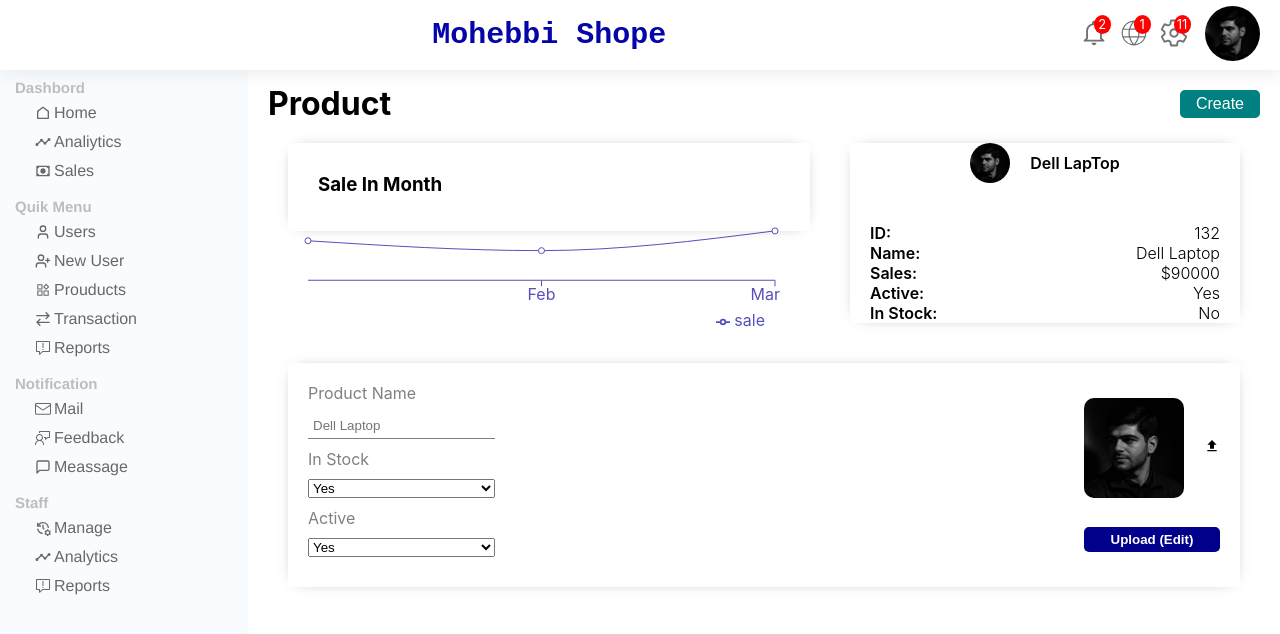
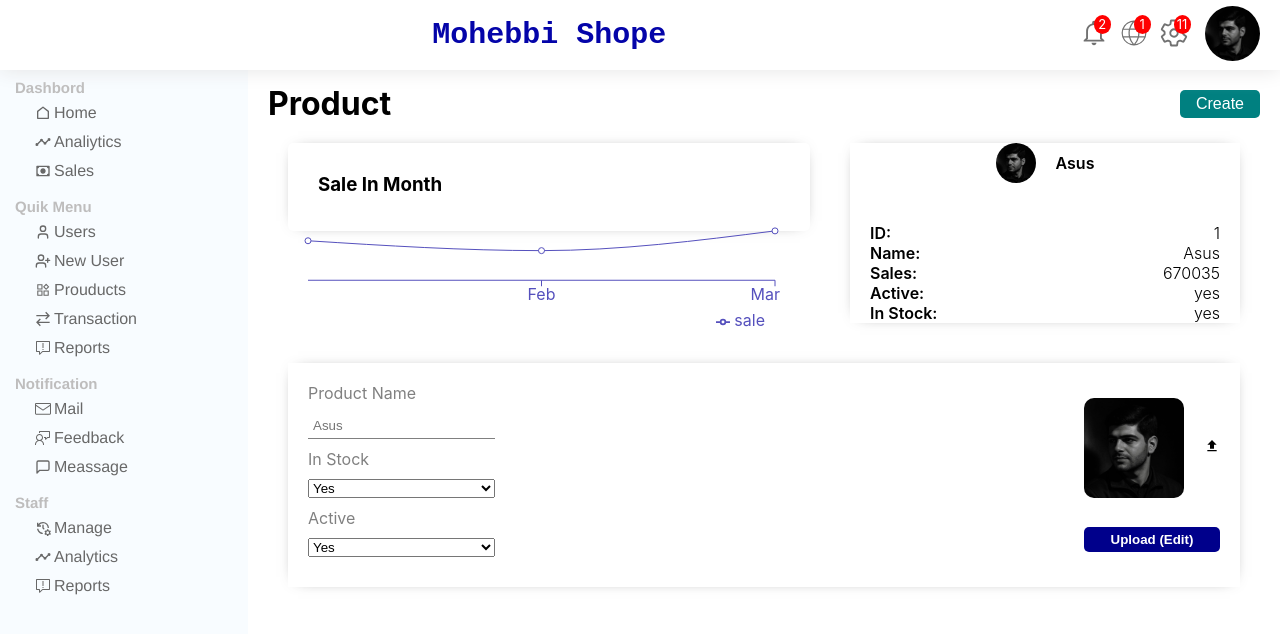
Before and after one commit to mmohebbi313/shope-dashbord, a React (Create React App) app: page /product/1 in a window 1280 px wide. Shown: the top 634 px of the page. Built offline with nearby package versions, Linux system fonts and the light colour scheme.

Commit message:
useParams in onproduct

```diff
--- a/src/datas.js
+++ b/src/datas.js
@@ -147,25 +147,93 @@ let products = [
         id: 1,
         title: 'Asus',
         avatar: 'img/myimg.jpg',
-        price: 890
+        price: 890,
+        sales: 670035,
+        active: "yes",
+        stock: "yes",
+        analiz: [
+    {
+        name: 'Jan',
+        sales: 4000,
+    },
+    {
+        name: 'Feb',
+        sales: 3000,
+    },
+    {
+        name: 'Mar',
+        sales: 5000,
+    },
+]
     },
     {
         id: 2,
         title: 'Acer',
         avatar: 'img/myimg.jpg',
-        price: 890
+        price: 890,
+        sales: 450031,
+        active: "yes",
+        stock: "yes",
+        analiz: [
+    {
+        name: 'Jan',
+        sales: 9000,
+    },
+    {
+        name: 'Feb',
+        sales: 2000,
+    },
+    {
+        name: 'Mar',
+        sales: 1000,
+    },
+]
     },
     {
         id: 3,
         title: 'HP',
         avatar: 'img/myimg.jpg',
-        price: 890
+        price: 890,
+        sales: 390091,
+        active: "yes",
+        stock: "yes",
+        analiz: [
+    {
+        name: 'Jan',
+        sales: 1000,
+    },
+    {
+        name: 'Feb',
+        sales: 8000,
+    },
+    {
+        name: 'Mar',
+        sales: 5000,
+    },
+]
     },
     {
         id: 4,
         title: 'Dell',
         avatar: 'img/myimg.jpg',
-        price: 890
+        price: 890,
+        sales: 990031,
+        active: "yes",
+        stock: "yes",
+        analiz: [
+    {
+        name: 'Jan',
+        sales: 0,
+    },
+    {
+        name: 'Feb',
+        sales: 7000,
+    },
+    {
+        name: 'Mar',
+        sales: 3000,
+    },
+]
     },
 ]
 
--- a/src/pages/onproduct/onproduct.js
+++ b/src/pages/onproduct/onproduct.js
@@ -1,12 +1,22 @@
 import React from "react";
-import { Link } from 'react-router-dom'
+import { Link, useParams } from 'react-router-dom'
 import { productsData } from '../../datas'
 import Chart from "../../component/chart/chart";
 import './onproduct.css'
 import { MdFileUpload } from "react-icons/md";
+import { products } from "../../datas";
+export default function OnProduct (){
 
-export default function OnProduct (){
+         let  idProduct  = useParams()
+
+         let productId = idProduct
+
+         const show = products.find( dada => dada.id == productId.productId)
+
     return (
+
+
+
         <div className='product'>
 
             <div className='productTitleContainer'>
@@ -19,35 +29,35 @@ export default function OnProduct (){
             <div className="productTop">
 
               <div className="productTopLeft">
-                <Chart title="Sale In Month" data={productsData} datakey="sales" />
+                <Chart title="Sale In Month" data={show.analiz} datakey="sales" />
               </div>
 
               <div className="productTopRight">
                 <div className="productInfoTop">
                   <img src='/img/myimg.jpg'  alt="Dell LapTop" className='productInfoImg' />
-                  <span className='productName'>Dell LapTop</span>
+                  <span className='productName'>{show.title}</span>
                 </div>
 
                 <div className="productInfoBottom">
                   <div className="productInfoItem">
                     <div className="productInfoKey">ID: </div>
-                    <div className="productInfoValue">132</div>
+                    <div className="productInfoValue">{show.id}</div>
                   </div>
                   <div className="productInfoItem">
                     <div className="productInfoKey">Name: </div>
-                    <div className="productInfoValue">Dell Laptop</div>
+                    <div className="productInfoValue">{show.title}</div>
                   </div>
                   <div className="productInfoItem">
                     <div className="productInfoKey">Sales: </div>
-                    <div className="productInfoValue">$90000</div>
+                    <div className="productInfoValue">{show.sales}</div>
                   </div>
                   <div className="productInfoItem">
                     <div className="productInfoKey">Active: </div>
-                    <div className="productInfoValue">Yes</div>
+                    <div className="productInfoValue">{show.active}</div>
                   </div>
                   <div className="productInfoItem">
                     <div className="productInfoKey">In Stock: </div>
-                    <div className="productInfoValue">No</div>
+                    <div className="productInfoValue">{show.stock}</div>
                   </div>
                 </div>
 
@@ -60,7 +70,7 @@ export default function OnProduct (){
 
             <div className='productFormLeft'>
               <label>Product Name</label>
-              <input type="text" placeholder='Dell Laptop' />
+              <input type="text" placeholder={show.title} />
 
               <label>In Stock</label>
               <select id="inStock">
@@ -95,4 +105,6 @@ export default function OnProduct (){
 
         </div>
       )
+
+
 }
--- a/src/pages/product/product.js
+++ b/src/pages/product/product.js
@@ -5,6 +5,7 @@ import { useState } from "react";
 import { Link } from 'react-router-dom';
 import { MdEdit } from "react-icons/md";
 import { MdDelete } from "react-icons/md";
+
 
 export default function Product (){
 
--- a/src/pages/users/user.css
+++ b/src/pages/users/user.css
@@ -210,11 +210,11 @@
     }
 }
 .p-class{
-    max-width: 250px;
+    max-width: 27vw;
     white-space: normal;
     word-break: break-word;
-    margin-left: 10px;
-    margin-right: 10px;
+    margin-left: 1.2vw;
+    margin-right: 1.2vw;
 }
 .td-classemail{
     text-align: center;
```
